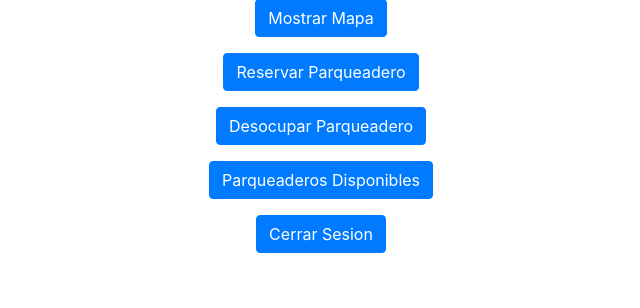
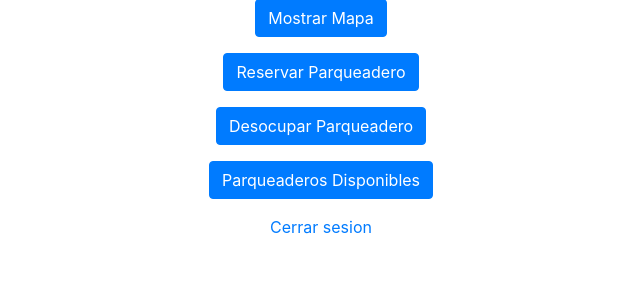
Before and after one commit to LeydiGiFra/ptuq-web, a CodeIgniter app: page /ptuq-web/index.php/sesion/index in a window 1280 px wide. Shown: the part 306-614 px from the top of the page, without its empty margins (319-959 px from the left). Run offline with CodeIgniter, Linux system fonts and the light colour scheme; some libraries are stand-ins or nearby versions.

Commit message:
Cerrar Sesión
Se implementa cerrar Sesión en la pagina

```diff
--- a/application/views/sesion_view.php
+++ b/application/views/sesion_view.php
@@ -54,7 +54,8 @@ if (!defined('BASEPATH')) exit('No direct script access allowed');
 				</div>
 
 				<div class="" aling="center">
-					<input class="btn btn-primary" type="submit" value="Cerrar Sesion"></input>
+					<a href="<?php echo base_url(); ?>Principal/logout">Cerrar sesion</a>
+
 				</div>
 
 
```
